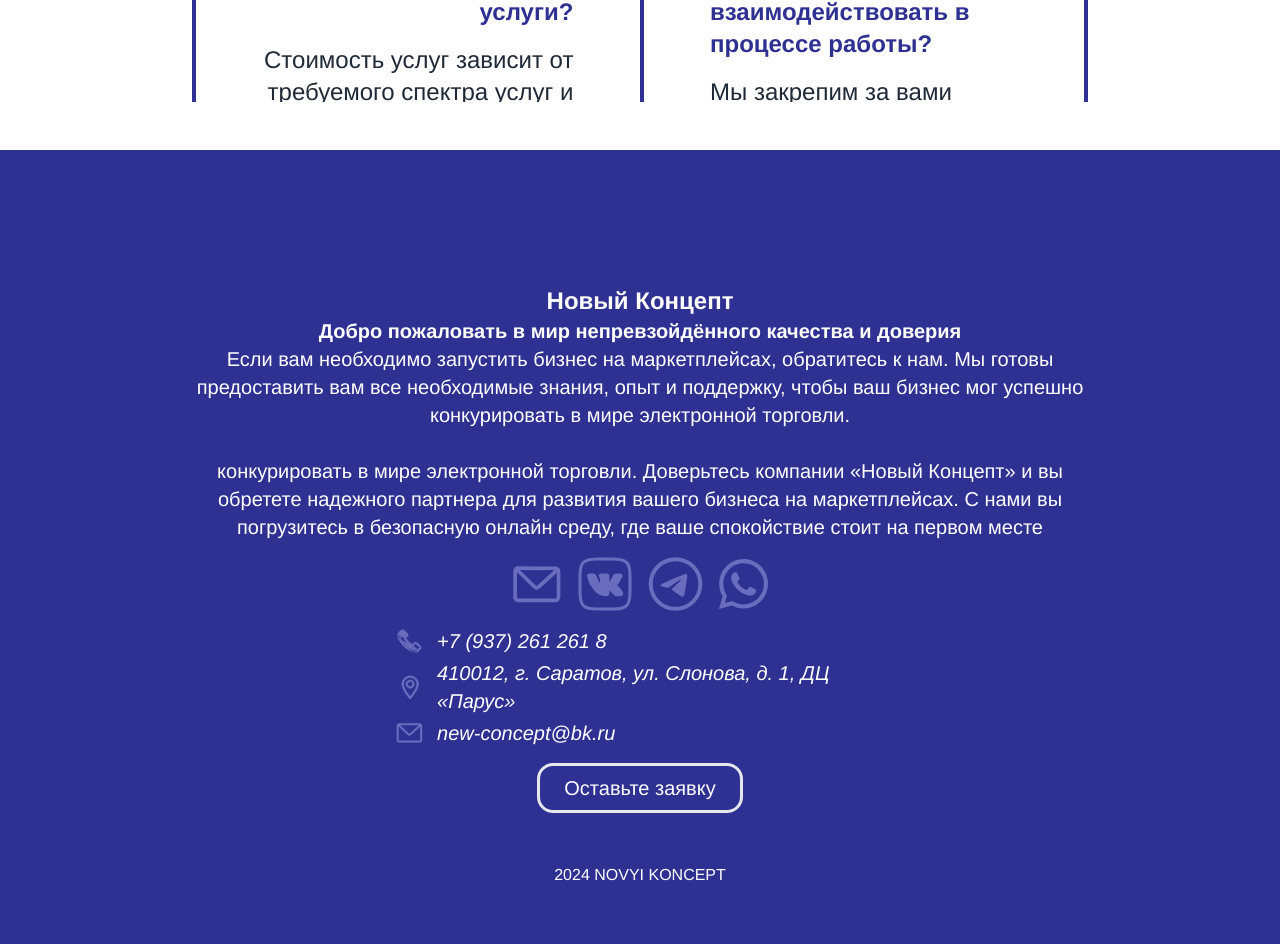
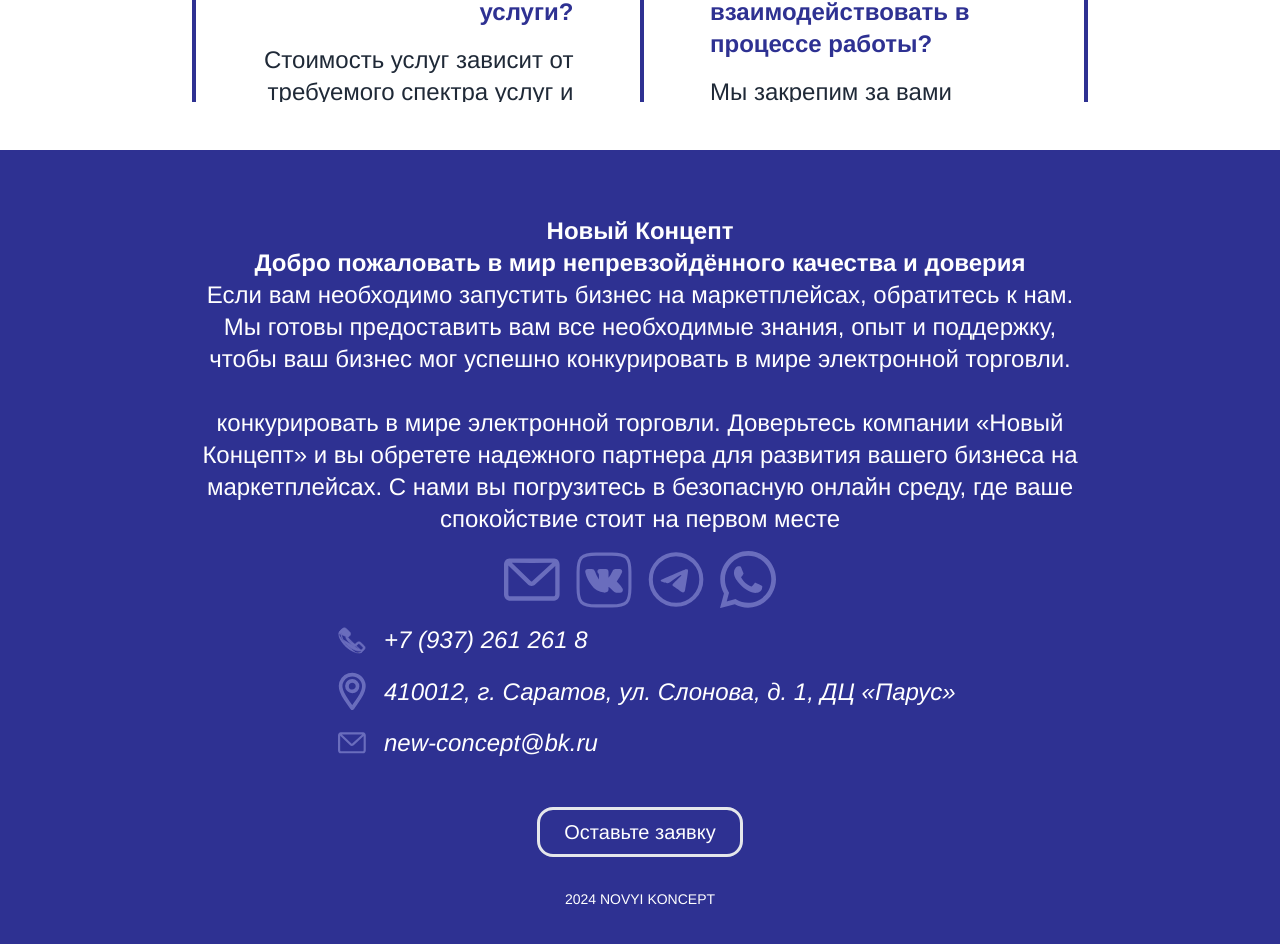
Before and after one commit to Najibmansour/novyi-koncept, a Next.js app: page / in a window 1280 px wide. Shown: the part 3507-4451 px from the top of the page. Built offline with nearby package versions, Linux system fonts and the light colour scheme.

Commit message:
tweaks 2

```diff
--- a/src/components/Footer.jsx
+++ b/src/components/Footer.jsx
@@ -7,8 +7,8 @@
 
 export default function Footer() {
   return (
-    <footer className="h-screen bg-primary flex flex-col justify-center items-center gap-4 pt-[100px] pb-[50px] text-xl text-white">
-      <div className="text-center w-[70vw]">
+    <footer className="h-screen bg-primary flex flex-col justify-center items-center lg:gap-4 gap-8 text-sm lg:text-2xl text-white">
+      <div className="text-center lg:w-[70vw] w-[80vw] ">
         <h3 className="text-2xl font-bold">Новый Концепт</h3>
         <p className="font-bold">
           Добро пожаловать в мир непревзойдённого качества и доверия
@@ -28,29 +28,29 @@
         </p>
       </div>
       <div className="flex justify-center gap-4 items-center">
-        <Mail_Logo />
-        <Vk_Logo />
-        <Telegram_Logo />
-        <Whatsapp_Logo />
+        <Mail_Logo className="lg:w-14 w-10" />
+        <Vk_Logo className="lg:w-14 w-10" />
+        <Telegram_Logo className="lg:w-14 w-10" />
+        <Whatsapp_Logo className="lg:w-14 w-10" />
       </div>
-      <address className="grid mx-4 justify-center items-center gap-1 grid-cols-[1fr_90%]">
+      <address className="grid mx-4 justify-center items-center gap-y-4 lg:w-[50vw] w-[80vw] grid-cols-[1fr_90%] lg:text-2xl">
         <div className="flex justify-center items-center">
-          <Phone_Icon />
+          <Phone_Icon className="lg:w-7 w-4" />
         </div>
         <span>+7 (937) 261 261 8</span>
         <div className="flex justify-center items-center">
-          <Location_Icon />
+          <Location_Icon className="lg:w-7 w-4" />
         </div>
         <span>410012, г. Саратов, ул. Слонова, д. 1, ДЦ «Парус»</span>
         <div className="flex justify-center items-center">
-          <Mail_Logo width={27} height={20} />
+          <Mail_Logo className="lg:w-7 w-4" />
         </div>
         <span>new-concept@bk.ru</span>
       </address>
-      <button className="px-6 py-2 rounded-2xl text-xl border-[3px]">
+      <button className="px-6 py-2 rounded-2xl lg:text-xl lg:mt-8 border-[3px]">
         Оставьте заявку
       </button>
-      <small className="mt-8 -mb-6">2024 NOVYI KONCEPT</small>
+      <small className="lg:mt-4 mt-0 -mb-6 text-sm">2024 NOVYI KONCEPT</small>
     </footer>
   );
 }
--- a/src/components/svgs/Location_Icon.jsx
+++ b/src/components/svgs/Location_Icon.jsx
@@ -1,10 +1,7 @@
-
-
-export default function Location_Icon() {
+export default function Location_Icon(props) {
   return (
     <svg
-      width="18"
-      height="25"
+      {...props}
       viewBox="0 0 18 25"
       fill="none"
       xmlns="http://www.w3.org/2000/svg"
--- a/src/components/svgs/Phone_Icon.jsx
+++ b/src/components/svgs/Phone_Icon.jsx
@@ -1,10 +1,7 @@
-
-
-export default function Phone_Icon() {
+export default function Phone_Icon(props) {
   return (
     <svg
-      width="25"
-      height="24"
+      {...props}
       viewBox="0 0 25 24"
       fill="none"
       xmlns="http://www.w3.org/2000/svg"
--- a/src/components/svgs/logo/Mail_Logo.jsx
+++ b/src/components/svgs/logo/Mail_Logo.jsx
@@ -1,11 +1,9 @@
+import React from "react";
 
-import React from 'react'
-
-export default function Mail_Logo({ width = 50, height = 37 }) {
+export default function Mail_Logo(props) {
   return (
     <svg
-      width={width}
-      height={height}
+      {...props}
       viewBox="0 0 50 39"
       fill="none"
       xmlns="http://www.w3.org/2000/svg"
--- a/src/components/svgs/logo/Telegram_Logo.jsx
+++ b/src/components/svgs/logo/Telegram_Logo.jsx
@@ -1,10 +1,7 @@
-
-
-export default function Telegram_Logo() {
+export default function Telegram_Logo(props) {
   return (
     <svg
-      width="55"
-      height="54"
+      {...props}
       viewBox="0 0 55 54"
       fill="none"
       xmlns="http://www.w3.org/2000/svg"
--- a/src/components/svgs/logo/Vk_Logo.jsx
+++ b/src/components/svgs/logo/Vk_Logo.jsx
@@ -1,11 +1,9 @@
+import React from "react";
 
-import React from 'react'
-
-export default function Vk_Logo() {
+export default function Vk_Logo(props) {
   return (
     <svg
-      width="54"
-      height="54"
+      {...props}
       viewBox="0 0 54 54"
       fill="none"
       xmlns="http://www.w3.org/2000/svg"
--- a/src/components/svgs/logo/Whatsapp_Logo.jsx
+++ b/src/components/svgs/logo/Whatsapp_Logo.jsx
@@ -1,8 +1,7 @@
-export default function Whatsapp_Logo() {
+export default function Whatsapp_Logo(props) {
   return (
     <svg
-      width="49"
-      height="50"
+      {...props}
       viewBox="0 0 49 50"
       fill="none"
       xmlns="http://www.w3.org/2000/svg"
```
